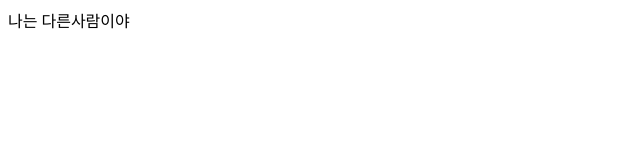
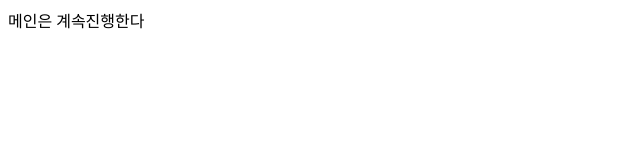
Before and after one commit to Min-byeonghyun/gitgit, a plain HTML site: page index.html in a window 1280 px wide. Shown: the full height of the page, 0-640 px from the left. Drawn offline with Linux system fonts and the light colour scheme.

Commit message:
계속 진행

```diff
--- a/index.html
+++ b/index.html
@@ -6,7 +6,8 @@
   <title>Document</title>
 </head>
 <body>
-  <div>나는 다른사람이야</div>
+  <div>메인은 계속진행한다</div>
+
 
 </body>
 </html>
```
